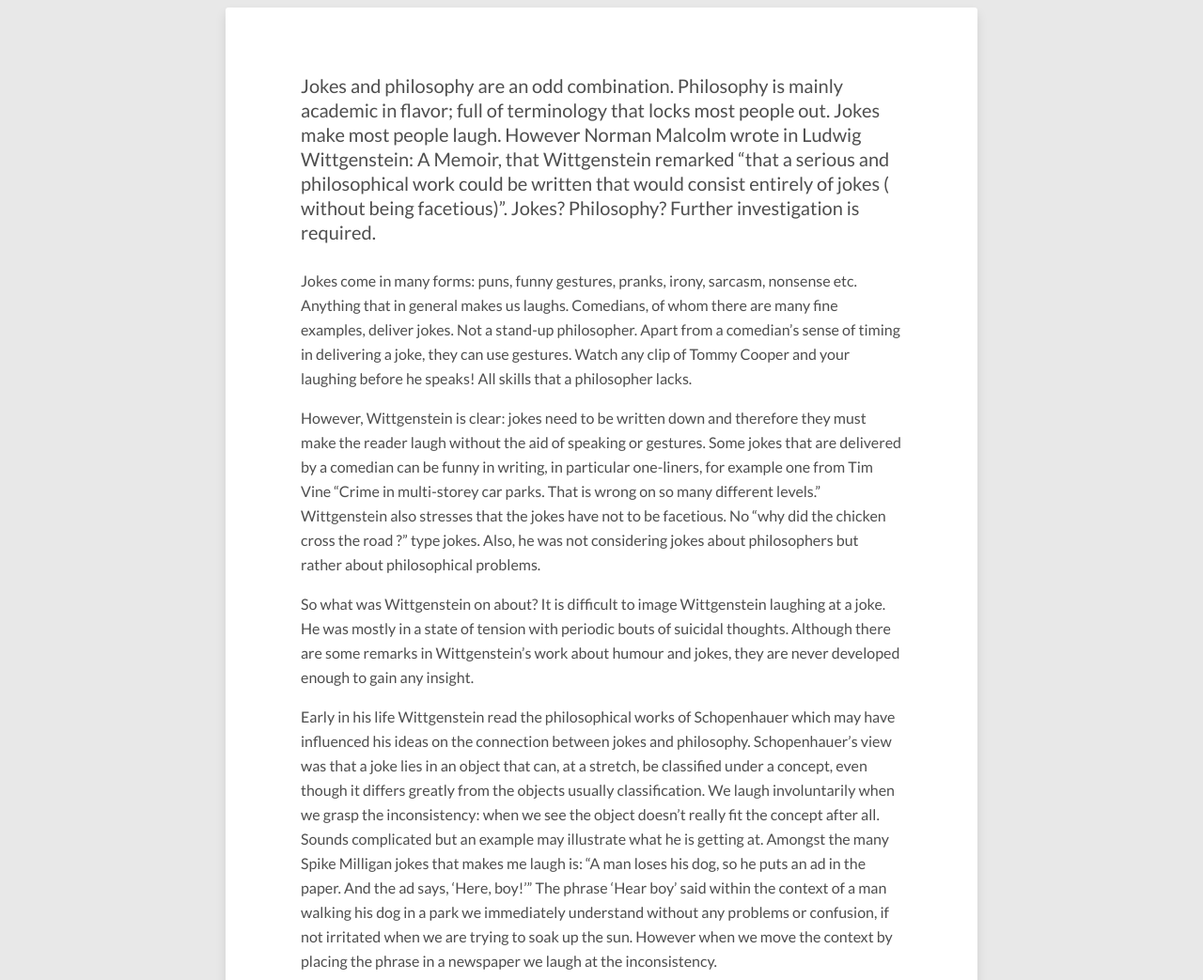
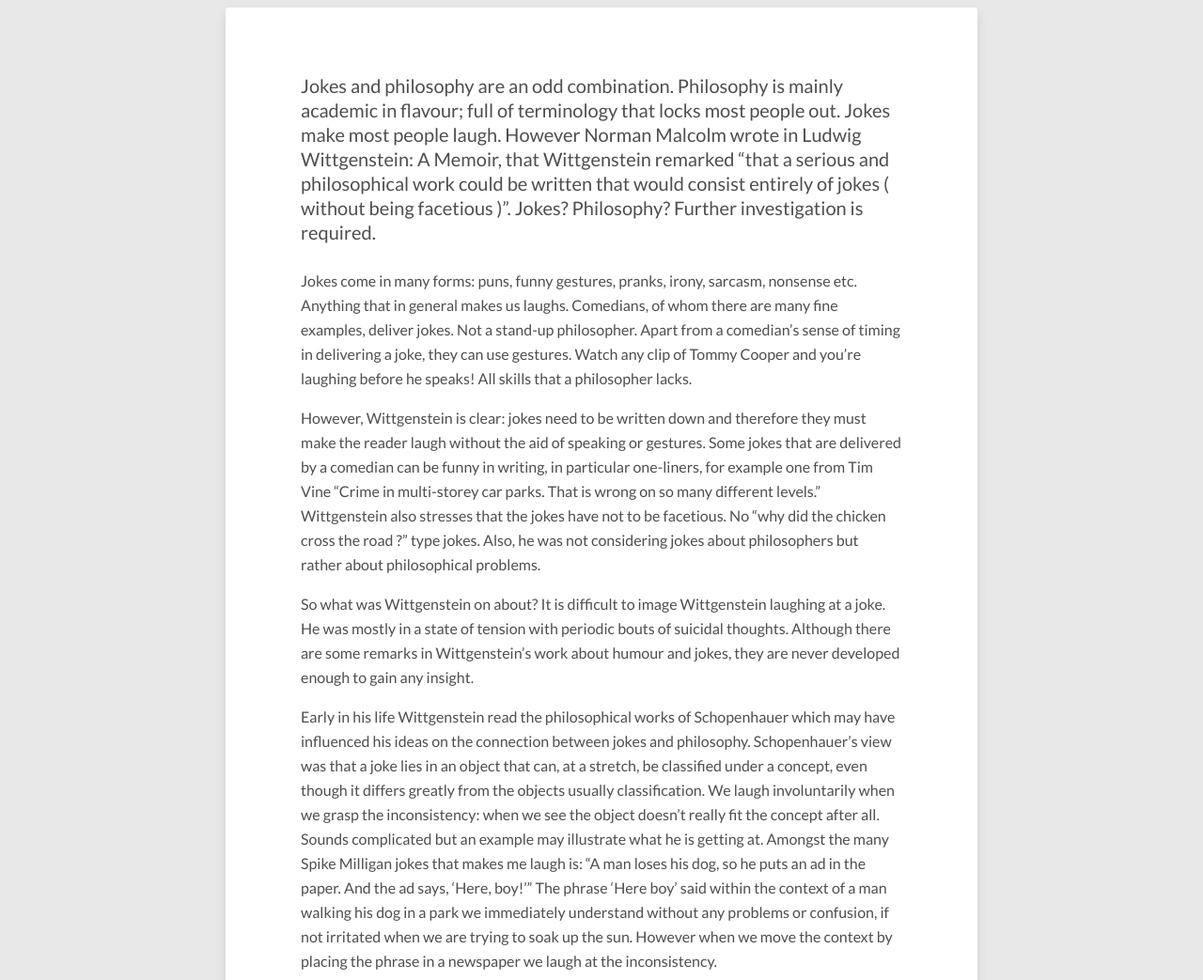
Before and after one commit to dtinblack/dtinblack.github.io, a Jekyll site: the page built from _posts/2018-12-26-philosophy-and-jokes.md, in a window 1280 px wide and 1400 px high, scrolled down 261 px. Shown: the part 181-1224 px from the top of the window at 94% size. Built offline with Jekyll 4.4.1, drawn with Linux system fonts in a browser that asks for light colours; nearby versions of some CDN libraries.

Commit message:
corrected spelling mistakes

```diff
--- a/_posts/2018-12-26-philosophy-and-jokes.md
+++ b/_posts/2018-12-26-philosophy-and-jokes.md
@@ -10,15 +10,15 @@
   creditlink: https://newyorkcomedy.wordpress.com/2013/05/03/5-rules-for-the-new-stand-up-comic/
 ---
 
-Jokes and philosophy are an odd combination. Philosophy is mainly academic in flavor; full of terminology that locks most people out. Jokes make most people laugh. However Norman Malcolm wrote in Ludwig Wittgenstein: A Memoir, that Wittgenstein remarked "that a serious and philosophical work could be written that would consist entirely of jokes ( without being facetious)". Jokes? Philosophy? Further investigation is required.
+Jokes and philosophy are an odd combination. Philosophy is mainly academic in flavour; full of terminology that locks most people out. Jokes make most people laugh. However Norman Malcolm wrote in Ludwig Wittgenstein: A Memoir, that Wittgenstein remarked "that a serious and philosophical work could be written that would consist entirely of jokes  ( without being facetious )". Jokes? Philosophy? Further investigation is required.
 
-Jokes come in many forms: puns, funny gestures, pranks, irony, sarcasm, nonsense etc. Anything that in general makes us laughs. Comedians, of whom there are many fine examples, deliver jokes. Not a stand-up philosopher. Apart from a comedian's sense of timing in delivering a joke, they can use gestures. Watch any clip of Tommy Cooper and your laughing before he speaks! All skills that a philosopher lacks.
+Jokes come in many forms: puns, funny gestures, pranks, irony, sarcasm, nonsense etc. Anything that in general makes us laughs. Comedians, of whom there are many fine examples, deliver jokes. Not a stand-up philosopher. Apart from a comedian's sense of timing in delivering a joke, they can use gestures. Watch any clip of Tommy Cooper and you're laughing before he speaks! All skills that a philosopher lacks.
 
 However, Wittgenstein is clear: jokes need to be written down and therefore they must make the reader laugh without the aid of speaking or gestures. Some jokes that are delivered by a comedian can be funny in writing, in particular one-liners, for example one from Tim Vine “Crime in multi-storey car parks. That is wrong on so many different levels.” Wittgenstein also stresses that the jokes have not to be facetious. No “why did the chicken cross the road ?” type jokes. Also, he was not considering jokes about philosophers but rather about philosophical problems.
 
 So what was Wittgenstein on about? It is difficult to image Wittgenstein laughing at a joke. He was mostly in a state of tension with periodic bouts of suicidal thoughts. Although there are some remarks in Wittgenstein’s work about humour and jokes, they are never developed enough to gain any insight.
 
-Early in his life Wittgenstein read the philosophical works of Schopenhauer which may have influenced his ideas on the connection between jokes and philosophy. Schopenhauer's view was that a joke lies in an object that can, at a stretch, be classified under a concept, even though it differs greatly from the objects usually classification. We laugh involuntarily when we grasp the inconsistency: when we see the object doesn’t really fit the concept after all. Sounds complicated but an example may illustrate what he is getting at. Amongst the many Spike Milligan jokes that makes me laugh is: "A man loses his dog, so he puts an ad in the paper. And the ad says, 'Here, boy!'” The phrase 'Hear boy’ said within the context of a man walking his dog in a park we immediately understand without any problems or confusion, if not irritated when we are trying to soak up the sun. However when we move the context by placing the phrase in a newspaper we laugh at the inconsistency.
+Early in his life Wittgenstein read the philosophical works of Schopenhauer which may have influenced his ideas on the connection between jokes and philosophy. Schopenhauer's view was that a joke lies in an object that can, at a stretch, be classified under a concept, even though it differs greatly from the objects usually classification. We laugh involuntarily when we grasp the inconsistency: when we see the object doesn’t really fit the concept after all. Sounds complicated but an example may illustrate what he is getting at. Amongst the many Spike Milligan jokes that makes me laugh is: "A man loses his dog, so he puts an ad in the paper. And the ad says, 'Here, boy!'” The phrase 'Here boy’ said within the context of a man walking his dog in a park we immediately understand without any problems or confusion, if not irritated when we are trying to soak up the sun. However when we move the context by placing the phrase in a newspaper we laugh at the inconsistency.
 
 Wittgenstein’s view was that problems in philosophy arise when there is a failure to recognise that the words being used have lost their sense. When we come across a misuse of words, when they have lost their meaning, they could create an inconsistency. And rather than spending lots of time puzzling over the meaning of the sentence we should grasp it for what it is: nonsense, laugh, and move on.
 
```
